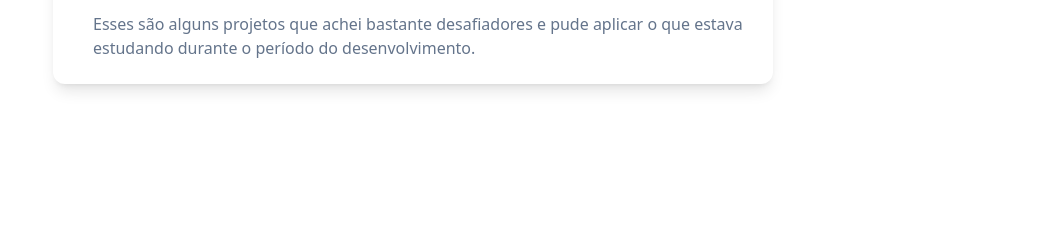
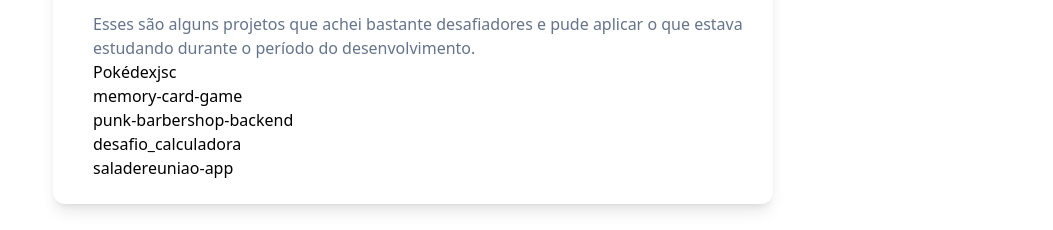
Before and after one commit to flwedu/flwedu.github.io, a React (Vite) app: page / in a window 1280 px wide. Shown: the part 896-1126 px from the top of the page, without its empty margins (227-1280 px from the left). Before the commit the page ends 1012 px from the top, so only its background shows below. Built offline with nearby package versions, Linux system fonts and the light colour scheme.

Commit message:
feat: projects list

```diff
--- /dev/null
+++ b/src/components/ProjectCard.tsx
@@ -0,0 +1,45 @@
+export type Project = {
+  title: string;
+  description: string;
+  tags: string[];
+  imgUrl: string;
+  applicationLink: string | null;
+  githubLink: string | null;
+};
+
+export function ProjectCard(props: { project: Project }) {
+  return (
+    <div>
+      <div>{props.project.title}</div>
+    </div>
+  );
+}
+
+/*
+<div class="card">
+            <div class="card-header">
+            <img src=${project.imgUrl} />
+            </div>
+            <div class="card-body">
+            <div class="tags">
+            ${project.tags?.map(generateTagHtml).join("")}
+            </div>
+            <h2 class="card-title">${project.title}</h2>
+            <p class="card-text">
+            ${project.description}
+            </p>
+            </div>
+            <div class="card-footer">
+            ${
+              project.applicationLink
+                ? "<a href='" +
+                  project.applicationLink +
+                  "' target='_blank' class='btn btn-grad'>Visite App</a>"
+                : ""
+            }
+            <a href=${
+              project.githubLink
+            } target="_blank" class="btn btn-grad">Github</a>
+            </div>
+            </div>
+*/
--- a/src/sections/ProjectsList.tsx
+++ b/src/sections/ProjectsList.tsx
@@ -1,4 +1,23 @@
+import { useEffect, useState } from "react";
+import { Project, ProjectCard } from "../components/ProjectCard";
+import { ProjectsListService } from "../service/projects-list-service";
+
 export function ProjectsList() {
+  const projectsListPath = "../../assets/res/projects.json";
+  const projectsListPathEn = "../../assets/res/projects_en.json";
+
+  const service = new ProjectsListService(projectsListPath);
+
+  const [projectsList, setProjectsList] = useState<Project[]>([]);
+  useEffect(() => {
+    const loadProjects = async () => {
+      const list = await service.getList();
+      setProjectsList(list);
+    };
+
+    loadProjects();
+  }, []);
+
   return (
     <section>
       <h1>Projetos desenvolvidos</h1>
@@ -7,6 +26,11 @@ export function ProjectsList() {
         Esses são alguns projetos que achei bastante desafiadores e pude aplicar
         o que estava estudando durante o período do desenvolvimento.
       </p>
+      <div>
+        {projectsList.map((el) => (
+          <ProjectCard project={el} key={el.title} />
+        ))}
+      </div>
     </section>
   );
 }
--- /dev/null
+++ b/src/service/projects-list-service.ts
@@ -0,0 +1,11 @@
+import { Project } from "../components/ProjectCard";
+
+export class ProjectsListService {
+  constructor(private filePath: string) {}
+
+  async getList(): Promise<Project[]> {
+    const list = await (await fetch(this.filePath)).json();
+    const projects: Project[] = list.map((el: any) => el as Project);
+    return projects;
+  }
+}
```
